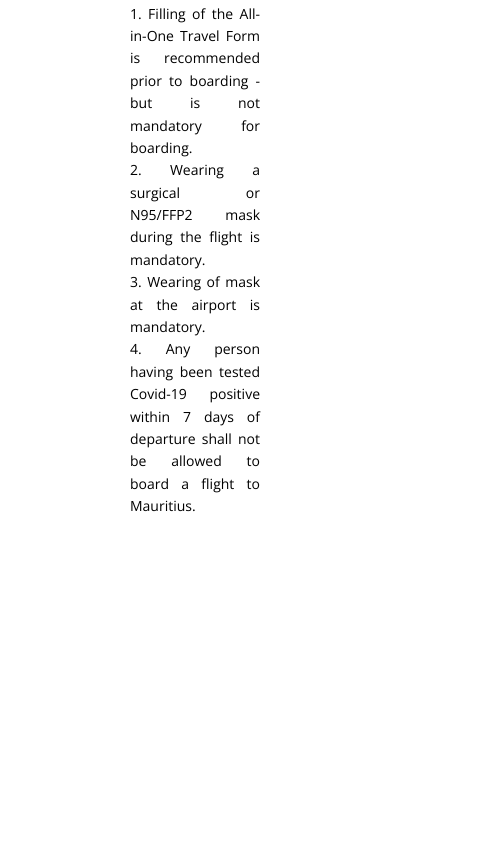
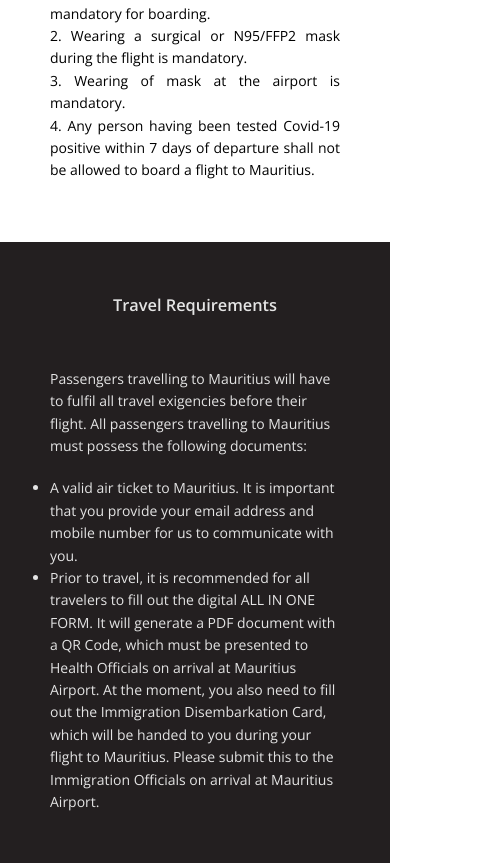
Before and after one commit to LionelMonty/UniversityConference, a plain HTML site: page Travel.html in a window 390 px wide. Shown: the part 1033-1896 px from the top of the page, 489 px wide, since content can reach past the window. Before the commit the page ends 1601 px from the top, so only its background shows below. Drawn offline with nearby package versions, Linux system fonts and the light colour scheme.

Commit message:
7th commit

```diff
--- a/Travel.html
+++ b/Travel.html
@@ -58,7 +58,30 @@
                         be allowed to board a flight to Mauritius.
                     </p>
                 </div>
-
+            </div>
+        </div>
+        <div class="travel-requirement">
+            <div class="travel-requirement__title">
+                <h3>Travel Requirements</h3>
+            </div>
+            <div class="travel-requirement__list">
+                <p>Passengers travelling to Mauritius will have to fulfil all travel exigencies before their
+                    flight. All passengers travelling to Mauritius must possess the following documents:
+                </p>
+                <div class="ulList">
+                    <ul>
+                        <li>A valid air ticket to Mauritius. It is important that you provide your email address
+                            and mobile number for us to communicate with you.
+                        </li>
+                        <li>Prior to travel, it is recommended for all travelers to fill out the digital ALL IN
+                            ONE FORM. It will generate a PDF document with a QR Code, which must be presented to
+                            Health Officials on arrival at Mauritius Airport. At the moment, you also need to fill
+                            out the Immigration Disembarkation Card, which will be handed to you during your
+                            flight to Mauritius. Please submit this to the Immigration Officials on arrival at
+                            Mauritius Airport.
+                        </li>
+                    </ul>
+                </div>
             </div>
         </div>
     </div>
--- a/travel/components.css
+++ b/travel/components.css
@@ -93,12 +93,6 @@ input[type="checkbox"]{
 }
 
 /*-----Travel Restrictions-----*/
-.travel-restrictions{
-    display: flex;
-    flex-direction: column;
-    padding: 5rem 15rem;
-}
-
 .travel-restrictions h3{
     padding-bottom: 3rem;
     text-align: center;
@@ -116,41 +110,33 @@ input[type="checkbox"]{
 }
 
 .list-img{
-    width: 35rem;
-    height: 35rem;
+
     margin-right: 5rem;
 }
 
 .list-img img{
-    width: 100%;
-    height: 100%;
+    width: 35rem;
+    height: 35rem;
 }
 
-@media screen and (max-width:1163px){
-    .list{
-        margin-top: 3rem;
-        flex: 0;
-        margin: 2rem 10rem;
-    }
-
-    .travel-restrictions{
-        padding: 3rem;
-    }
-
-    .travel-restrictions__lists{
-        flex-direction: column;
-    }
-
-    .list-img{
-        flex: 1;
-        background-color: aqua;
-        position: relative;
-        left: 33%;
-        text-align: center;
-    }
-
+/*-----travel requirement-----*/
+.travel-requirement__title{
+    text-align: center;
+    padding-top: 5rem;
 }
 
+.travel-requirement__list{
+    padding: 0 15rem;
+    padding-bottom: 5rem;
+}
+
+.travel-requirement__list p{
+    padding-bottom: 2rem;
+}
+
+.ulList{
+    padding-left: 5rem;
+}
 
 @media screen and (max-width:690px){
 
@@ -255,4 +241,54 @@ input[type="checkbox"]{
         font-size: 1.5rem;
     }
 
+    .list-img img{
+        width: 25rem;
+        height: 25rem;
+    }
+
+    .list{
+        margin: 3rem 2rem;
+        padding: 0;
+    }
+
+    .travel-restrictions{
+        padding: -5rem;
+    }
+
+    .travel-restrictions h3{
+        padding: 3rem;
+    }
+
+
+    /*-----travel requirement-----*/
+    .ulList{
+        padding-left: 0;
+    }
+
+    .travel-requirement__list{
+        padding: 5rem;
+    }
 }
+
+
+@media screen and (max-width:1163px){
+    /*-----travel restrictions-----*/
+    .list{
+        padding: 0 1rem;
+        margin: 3rem 1rem;
+    }
+
+    .travel-restrictions{
+        padding: 3rem;
+    }
+
+    .travel-restrictions__lists{
+        flex-direction: column;
+    }
+
+    .list-img{
+          text-align: center;
+          margin: 0;
+    }
+
+}
--- a/travel/layout.css
+++ b/travel/layout.css
@@ -2,3 +2,14 @@
     background-color: var(--C6);
     height: 6.2rem;
 }
+
+.travel-restrictions{
+    display: flex;
+    flex-direction: column;
+    padding: 5rem 15rem;
+}
+
+.travel-requirement{
+    background-color: var(--C6);
+    color: var(--C9);
+}
```
